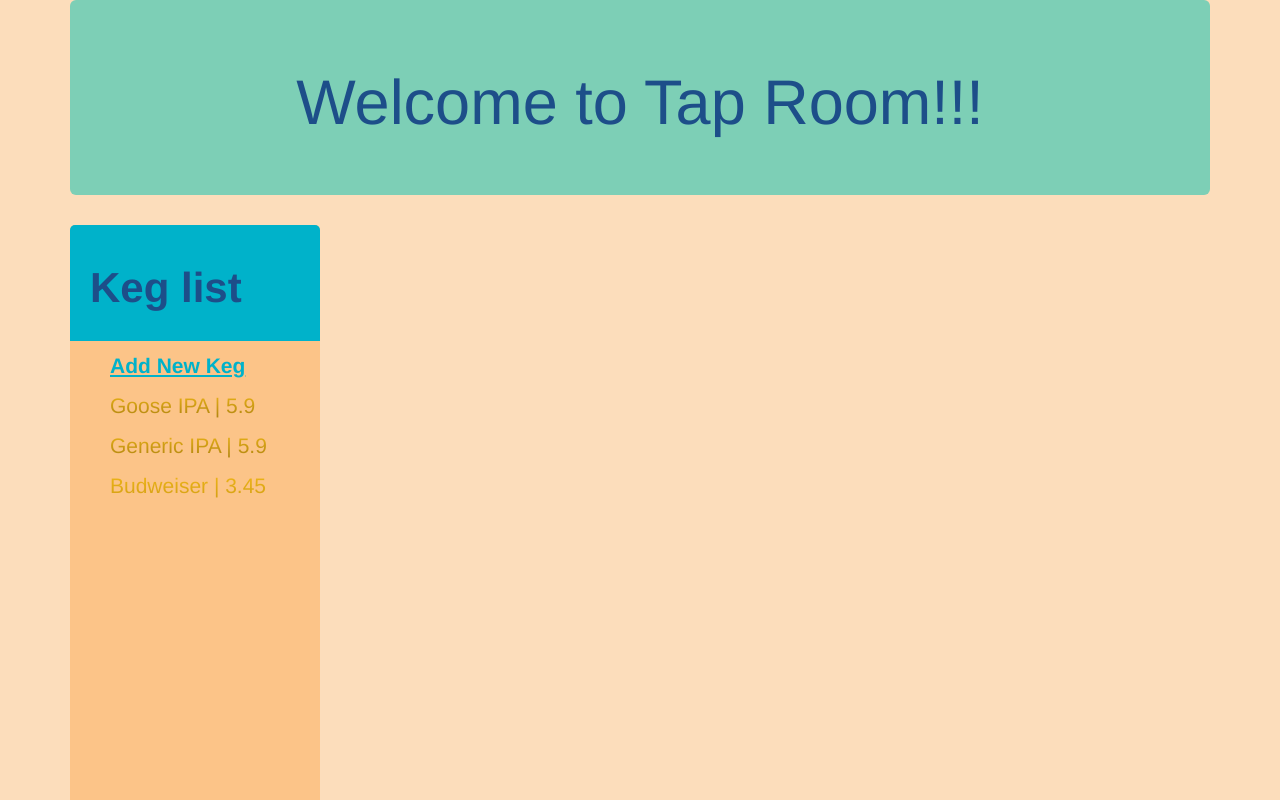
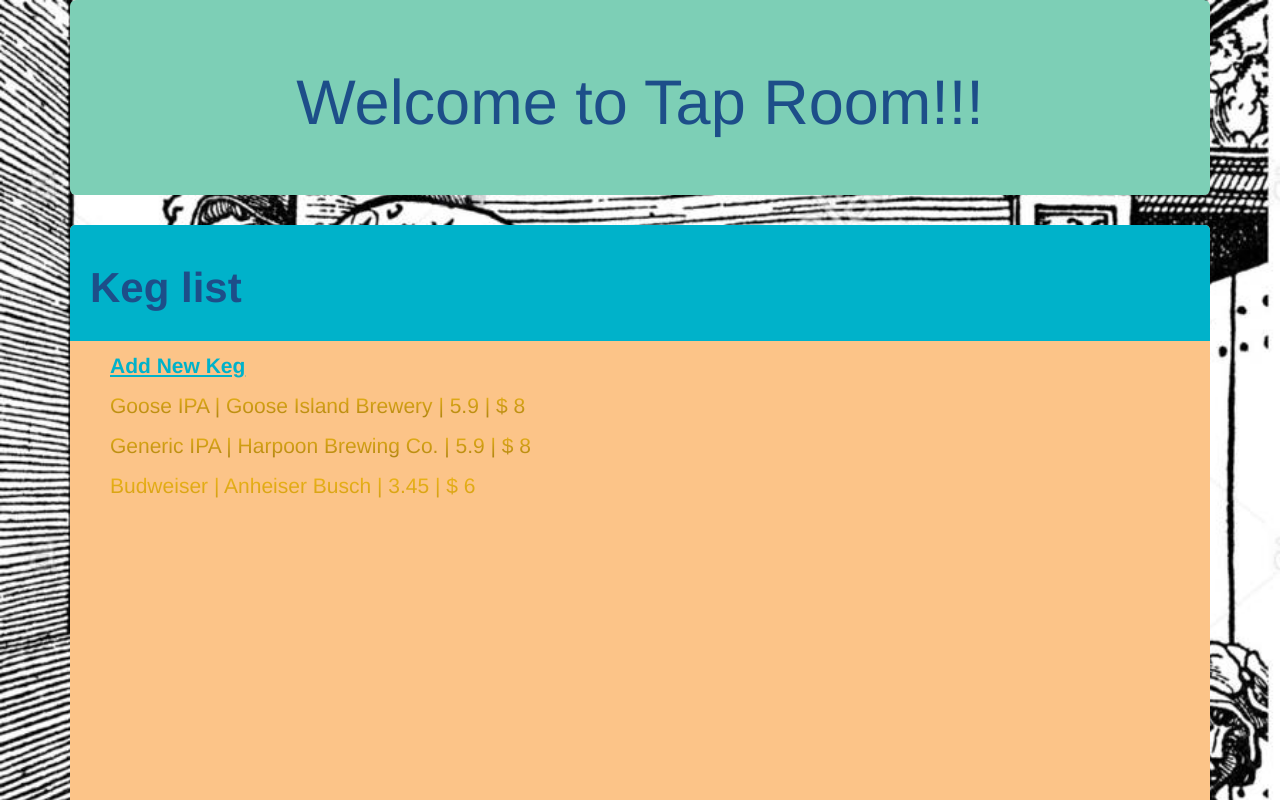
Before and after one commit to masenmatthews/Angular-JS_TapRoom, an Angular app: page / in a window 1280 px wide. Shown: the top 800 px of the page. Built offline with nearby package versions, Linux system fonts and the light colour scheme.

Commit message:
add background image

```diff
--- a/src/app/app.component.css
+++ b/src/app/app.component.css
@@ -0,0 +1,3 @@
+body {
+  background-image: url("/assets/img/background.jpg");
+}
--- a/src/app/keg-list/keg-list.component.css
+++ b/src/app/keg-list/keg-list.component.css
@@ -1,3 +1,5 @@
+
+
 ul {
   list-style-type: none;
 }
@@ -38,8 +40,8 @@ li {
 
 #sidebar {
   border-radius: 5px 5px 0 0;
-  min-width: 250px;
-  max-width: 250px;
+  min-width: 1140px;
+  max-width: 1250px;
   min-height: 100vh;
   background-color: #FCC488;
   color: #00B2CA;
--- a/src/app/keg-list/keg-list.component.html
+++ b/src/app/keg-list/keg-list.component.html
@@ -11,23 +11,22 @@
       <div *ngIf="currentKeg.abv >= 5 && currentKeg.abv < 8; then darker"></div>
       <div *ngIf="currentKeg.abv > 8; then darkest"></div>
 
-      <!-- <li class="abv1" (click)="kegClicked(currentKeg)">{{currentKeg.name}} | {{currentKeg.abv}}
-      </li> -->
+      <ng-template #light>
+        <li class="abv1" (click)="kegClicked(currentKeg)">{{currentKeg.name}} | {{currentKeg.brand}} | {{currentKeg.abv}} | $ {{currentKeg.price}}
+        </li>
+      </ng-template>
 
-      <ng-template #light><li class="abv1" (click)="kegClicked(currentKeg)">{{currentKeg.name}} | <span ng-style=".abv1">{{currentKeg.abv}}</span>
-      </li></ng-template>
-      <ng-template #darker><li class="abv3" (click)="kegClicked(currentKeg)">{{currentKeg.name}} | <span ng-style=".abv3">{{currentKeg.abv}}</span>
-      </li></ng-template>
-      <ng-template #darkest><li class="abv5" (click)="kegClicked(currentKeg)">{{currentKeg.name}} | <span ng-style=".abv5">{{currentKeg.abv}}</span>
-      </li></ng-template>
+      <ng-template #darker>
+        <li class="abv3" (click)="kegClicked(currentKeg)">{{currentKeg.name}} | {{currentKeg.brand}} | {{currentKeg.abv}} | $ {{currentKeg.price}}
+        </li>
+      </ng-template>
+
+      <ng-template #darkest>
+        <li class="abv5" (click)="kegClicked(currentKeg)">{{currentKeg.name}} | {{currentKeg.brand}} | {{currentKeg.abv}} | $ {{currentKeg.price}}
+        </li>
+      </ng-template>
 
     </div>
-<!--
 
-      <ng-template #darker ngIf="currentKeg.abv >= 5 && currentKeg.abv < 7"><li class="abv3" (click)="kegClicked(currentKeg)">{{currentKeg.name}} | <span ng-style=".abv3">{{currentKeg.abv}}</span>
-      </li></ng-template>
-      <ng-template #darkest><li class="abv5" (click)="kegClicked(currentKeg)">{{currentKeg.name}} | <span ng-style=".abv3">{{currentKeg.abv}}</span>
-      </li></ng-template> -->
-    <!-- </div> -->
   </ul>
 </nav>
--- a/src/styles.css
+++ b/src/styles.css
@@ -4,6 +4,9 @@
 body {
   background-color: #FCDDBB;
   color: #F79256;
+  background-image: url("/assets/img/background.png");
+  background-repeat: no-repeat;
+  background-size: cover;
 }
 
 .jumbotron {
```
Also changed, not shown: src/assets/img/background.png (added), 1 other file (tests, documents, lock files or other folders).
